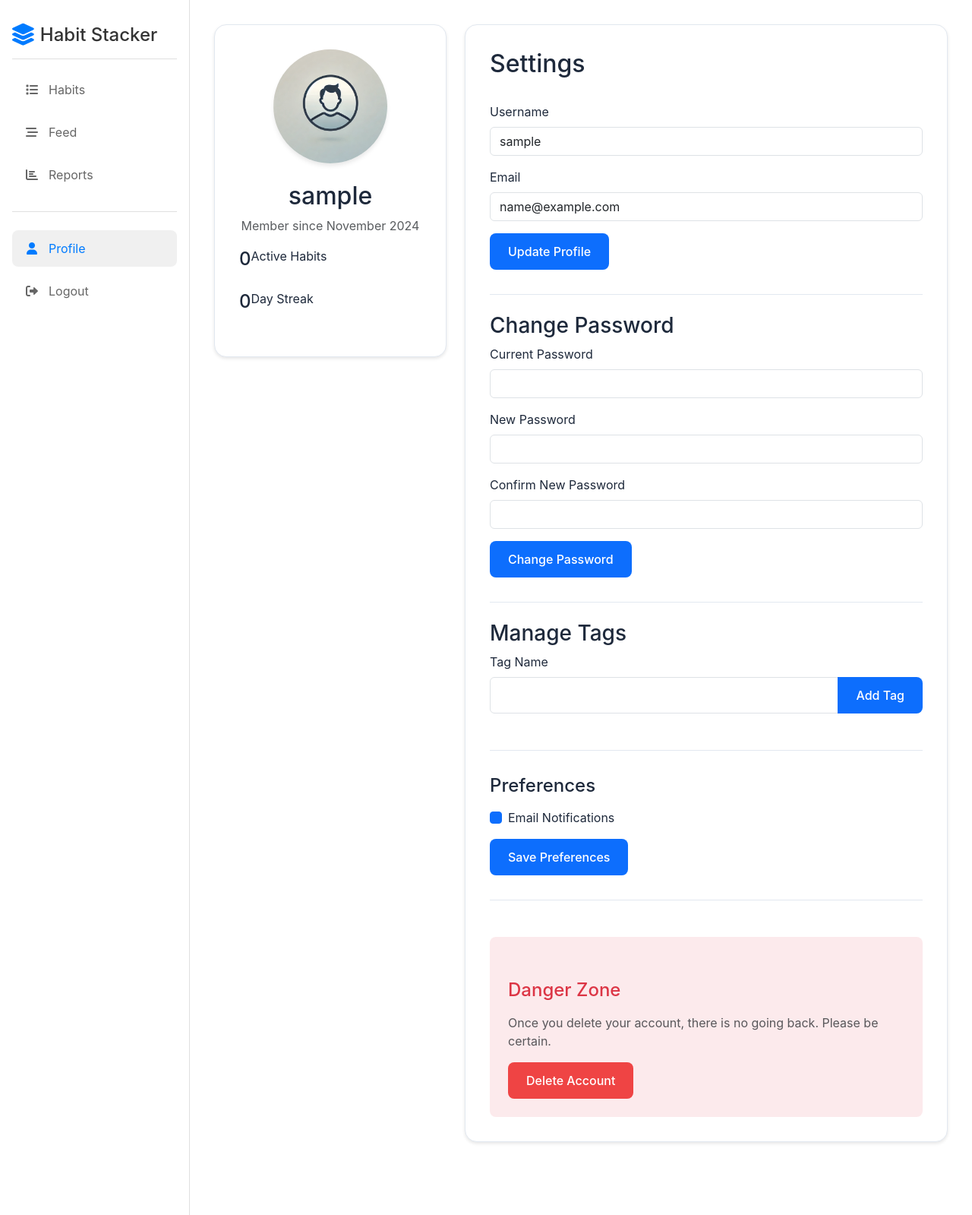
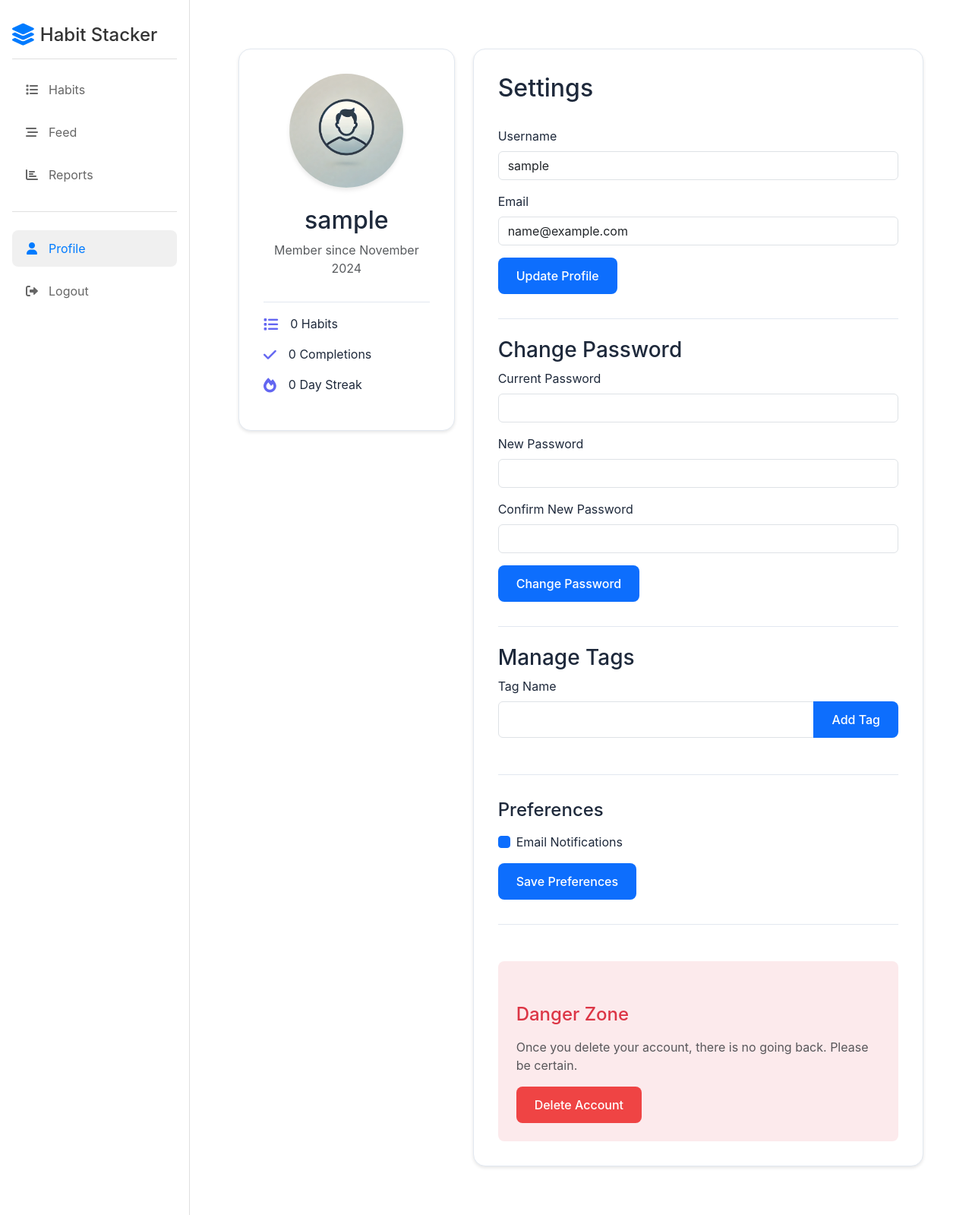
Before and after one commit to kutaygunal/habit_coin, a Flask app: page /profile in a window 1280 px wide. Shown: the whole page at 76% size. Run offline with Flask 3, Linux system fonts and the light colour scheme; the visitor is signed in with stand-in values (Sample User, id 1); data that the repository does not hold is empty; some libraries are stand-ins or nearby versions.

Commit message:
update profile page

```diff
--- a/static/style.css
+++ b/static/style.css
@@ -947,6 +947,29 @@ body {
     box-shadow: 0 0 0 2px rgba(255, 255, 255, 0.5);
 }
 
+.page-layout {
+    display: flex;
+    width: 100%;
+    min-height: 100vh;
+}
+
+.sidebar {
+    width: 250px;
+    min-width: 250px;
+    background-color: var(--card-bg);
+    border-right: 1px solid var(--border-color);
+    padding: 1rem;
+    height: 100vh;
+    position: fixed;
+}
+
+.main-content {
+    flex: 1;
+    margin-left: 250px;
+    width: calc(100% - 250px);
+    padding: 2rem;
+}
+
 @media (max-width: 768px) {
     .add-habit-form .input-group {
         flex-direction: column;
--- a/templates/profile.html
+++ b/templates/profile.html
@@ -46,7 +46,7 @@
                                      id="profilePhoto"
                                      class="profile-photo"
                                      onerror="this.src='{{ url_for('static', filename='profile_photos/default.png') }}'">
-                                <div class="photo-overlay">
+                                <div class="profile-photo-overlay">
                                     <label for="photoInput" class="btn btn-light btn-sm">
                                         <i class="fas fa-camera"></i> Change
                                     </label>
@@ -59,13 +59,19 @@
 
                         <!-- Stats -->
                         <div class="stats-container">
-                            <div class="stat-item">
-                                <h4>{{ habits_count }}</h4>
-                                <p>Active Habits</p>
-                            </div>
-                            <div class="stat-item">
-                                <h4>{{ streak_count }}</h4>
-                                <p>Day Streak</p>
+                            <div class="profile-stats">
+                                <div class="stat-item">
+                                    <i class="fas fa-list"></i>
+                                    <span>{{ habits_count }} Habits</span>
+                                </div>
+                                <div class="stat-item">
+                                    <i class="fas fa-check"></i>
+                                    <span>{{ completed_count }} Completions</span>
+                                </div>
+                                <div class="stat-item">
+                                    <i class="fas fa-fire"></i>
+                                    <span>{{ streak_count }} Day Streak</span>
+                                </div>
                             </div>
                         </div>
                     </div>
@@ -189,6 +195,41 @@
     </div>
 </div>
 
+<!-- Crop Modal -->
+<div class="modal fade" id="cropModal" tabindex="-1" aria-hidden="true">
+    <div class="modal-dialog modal-lg">
+        <div class="modal-content">
+            <div class="modal-header">
+                <h5 class="modal-title">Crop Profile Photo</h5>
+                <button type="button" class="btn-close" data-bs-dismiss="modal" aria-label="Close"></button>
+            </div>
+            <div class="modal-body">
+                <div class="img-container">
+                    <img id="cropImage" src="" alt="Upload Image">
+                </div>
+                <div class="crop-controls mt-3">
+                    <button class="btn btn-sm btn-outline-secondary me-2" onclick="cropper.rotate(-90)">
+                        <i class="fas fa-undo"></i> Rotate Left
+                    </button>
+                    <button class="btn btn-sm btn-outline-secondary me-2" onclick="cropper.rotate(90)">
+                        <i class="fas fa-redo"></i> Rotate Right
+                    </button>
+                    <button class="btn btn-sm btn-outline-secondary me-2" onclick="cropper.zoom(0.1)">
+                        <i class="fas fa-search-plus"></i> Zoom In
+                    </button>
+                    <button class="btn btn-sm btn-outline-secondary" onclick="cropper.zoom(-0.1)">
+                        <i class="fas fa-search-minus"></i> Zoom Out
+                    </button>
+                </div>
+            </div>
+            <div class="modal-footer">
+                <button type="button" class="btn btn-secondary" data-bs-dismiss="modal">Cancel</button>
+                <button type="button" class="btn btn-primary" onclick="cropAndUpload()">Save Photo</button>
+            </div>
+        </div>
+    </div>
+</div>
+
 <!-- Image Crop Modal -->
 <div class="modal fade" id="cropModal" tabindex="-1" aria-hidden="true">
     <div class="modal-dialog modal-lg">
@@ -226,6 +267,7 @@
 
 <script src="https://cdn.jsdelivr.net/npm/bootstrap@5.3.0/dist/js/bootstrap.bundle.min.js"></script>
 <script src="https://cdnjs.cloudflare.com/ajax/libs/cropperjs/1.5.13/cropper.min.js"></script>
+<link rel="stylesheet" href="https://cdnjs.cloudflare.com/ajax/libs/cropperjs/1.5.13/cropper.min.css">
 <script>
     let cropper;
     const cropModal = new bootstrap.Modal(document.getElementById('cropModal'));
@@ -268,7 +310,6 @@
     function cropAndUpload() {
         if (!cropper) return;
 
-        // Get cropped canvas
         const canvas = cropper.getCroppedCanvas({
             width: 400,
             height: 400,
@@ -276,12 +317,10 @@
             imageSmoothingQuality: 'high',
         });
 
-        // Convert canvas to blob
         canvas.toBlob((blob) => {
             const formData = new FormData();
             formData.append('photo', blob, 'profile.jpg');
 
-            // Upload cropped image
             fetch('{{ url_for("upload_profile_photo") }}', {
                 method: 'POST',
                 body: formData
@@ -312,6 +351,10 @@
             });
         }, 'image/jpeg', 0.9);
     }
+
+    document.getElementById('photoInput').addEventListener('change', function() {
+        handlePhotoSelect(this);
+    });
 </script>
 
 <script>
@@ -335,97 +378,4 @@
 {% endblock %}
 
 {% block extra_js %}
-<script src="https://cdnjs.cloudflare.com/ajax/libs/cropperjs/1.5.13/cropper.min.js"></script>
-<script>
-function handlePhotoSelect(input) {
-    if (input.files && input.files[0]) {
-        const reader = new FileReader();
-        reader.onload = function(e) {
-            const img = document.getElementById('profilePhoto');
-            img.src = e.target.result;
-
-            // Initialize cropper
-            if (window.cropper) {
-                window.cropper.destroy();
-            }
-            window.cropper = new Cropper(img, {
-                aspectRatio: 1,
-                viewMode: 1,
-                autoCropArea: 1,
-                crop: function(event) {
-                    // You can access cropping data here if needed
-                }
-            });
-
-            // Show crop modal
-            const cropModal = new bootstrap.Modal(document.getElementById('cropModal'));
-            cropModal.show();
-        };
-        reader.readAsDataURL(input.files[0]);
-    }
-}
-
-function cropAndUpload() {
-    if (!window.cropper) return;
-
-    const canvas = window.cropper.getCroppedCanvas({
-        width: 300,
-        height: 300
-    });
-
-    canvas.toBlob(function(blob) {
-        const formData = new FormData();
-        formData.append('photo', blob, 'profile.jpg');
-
-        fetch('/upload_profile_photo', {
-            method: 'POST',
-            body: formData
-        })
-        .then(response => response.json())
-        .then(data => {
-            if (data.success) {
-                location.reload();
-            } else {
-                alert('Failed to upload photo');
-            }
-        })
-        .catch(error => {
-            console.error('Error:', error);
-            alert('Failed to upload photo');
-        });
-    });
-}
-
-document.getElementById('photoInput').addEventListener('change', function() {
-    handlePhotoSelect(this);
-});
-</script>
-
-<script>
-document.getElementById('manage-tags-form').addEventListener('submit', function(event) {
-    event.preventDefault();
-    const tagsInput = document.getElementById('tags');
-    const tags = tagsInput.value.split(',').map(tag => tag.trim());
-
-    fetch('/manage_tags', {
-        method: 'POST',
-        headers: {
-            'Content-Type': 'application/json',
-        },
-        body: JSON.stringify({ tags: tags })
-    })
-    .then(response => response.json())
-    .then(data => {
-        if (data.success) {
-            location.reload();
-        } else {
-            alert('Failed to update tags');
-        }
-    })
-    .catch(error => {
-        console.error('Error:', error);
-        alert('Failed to update tags');
-    });
-});
-</script>
 {% endblock %}
```
